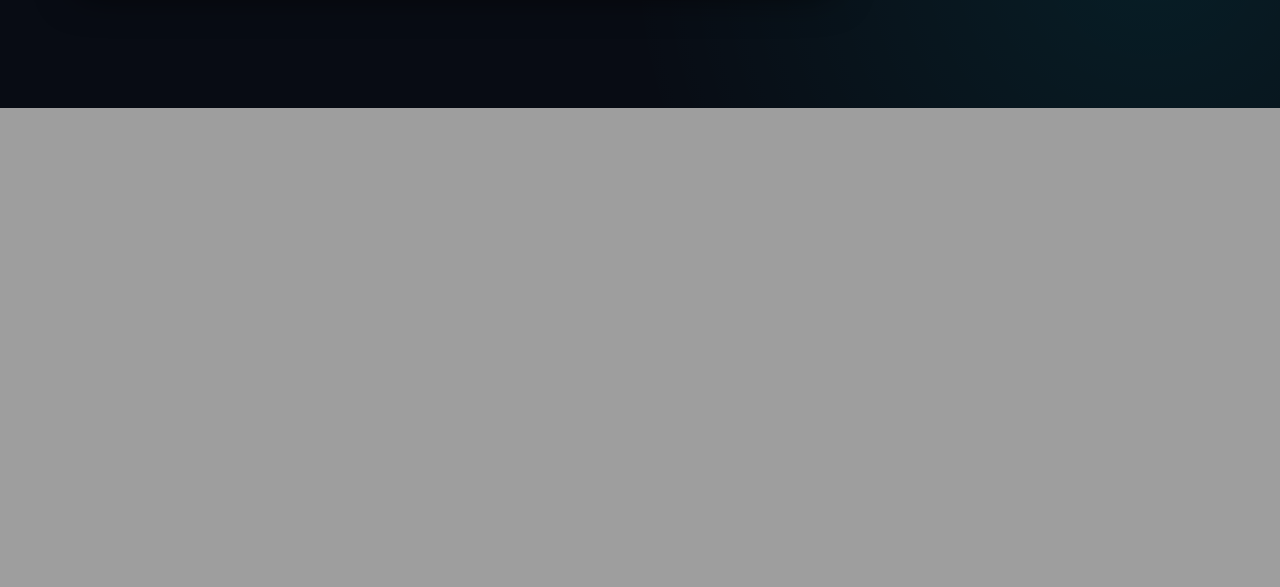
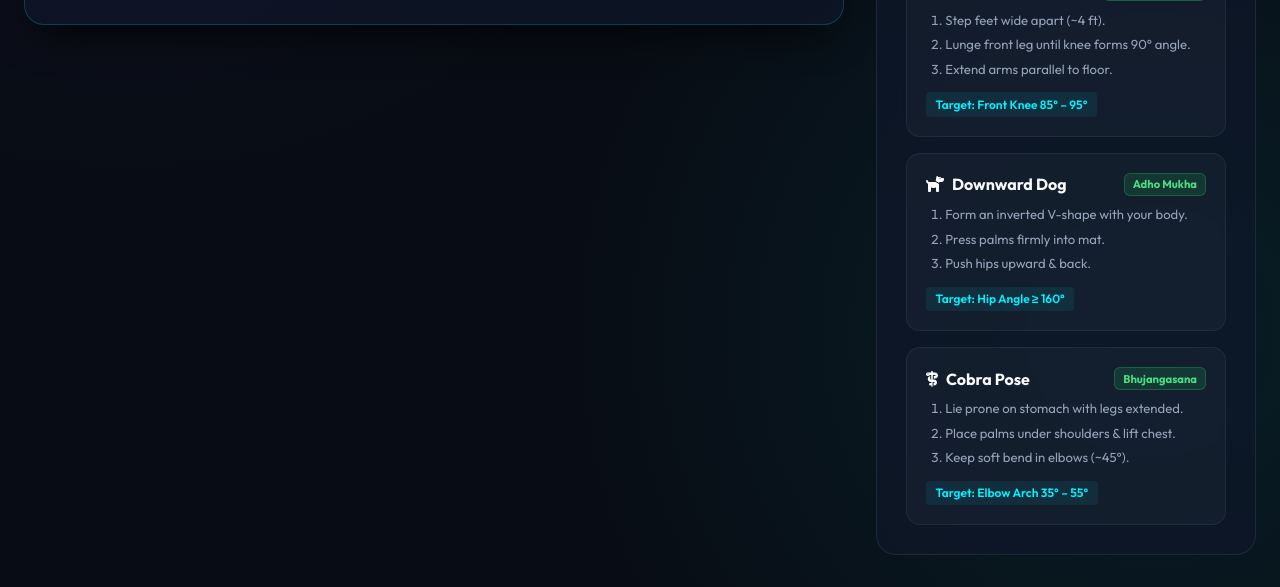
Before and after one commit to shivanshsenpai/Fitness_One, a Flask app: page /yoga-detection in a window 1280 px wide. Shown: the part 692-1279 px from the top of the page. Before the commit the page ends 800 px from the top, so only its background shows below. Run offline with Flask 3, Linux system fonts and the light colour scheme; some libraries are stand-ins or nearby versions.

Commit message:
Add step-by-step pose execution guides and real-time degree angle correction feedback with green indicator

```diff
--- a/app.py
+++ b/app.py
@@ -39,10 +39,11 @@
 
     return angle
 
-# Function to classify pose based on angles
+# Function to classify pose based on angles and generate real-time correction guidance
 def classifyPose(landmarks, output_image):
-    label = "Unknown Pose"
-    color = (0, 0, 255)
+    label = "Adjusting Position..."
+    feedback = "Step into frame to align posture"
+    color = (0, 165, 255) # Default Orange/Yellow
 
     if len(landmarks) == 0:
         return output_image, label
@@ -61,41 +62,107 @@
     left_ankle = landmarks[mp_pose.PoseLandmark.LEFT_ANKLE.value]
     right_ankle = landmarks[mp_pose.PoseLandmark.RIGHT_ANKLE.value]
 
-    # Calculate angles
+    # Calculate joint angles
     left_elbow_angle = calculateAngle(left_shoulder, left_elbow, left_wrist)
     right_elbow_angle = calculateAngle(right_shoulder, right_elbow, right_wrist)
     left_knee_angle = calculateAngle(left_hip, left_knee, left_ankle)
     right_knee_angle = calculateAngle(right_hip, right_knee, right_ankle)
     hip_angle = calculateAngle(left_shoulder, left_hip, left_knee)
 
-    # Pose Detection Logic
-    if 165 <= left_elbow_angle <= 195 and 165 <= right_elbow_angle <= 195:
-        label = 'T Pose'
-        color = (0, 255, 0)
+    # 1. T-Pose Classification & Corrections
+    if (140 <= left_elbow_angle <= 210) and (140 <= right_elbow_angle <= 210) and (hip_angle > 140):
+        if (165 <= left_elbow_angle <= 195) and (165 <= right_elbow_angle <= 195):
+            label = "T POSE - PERFECT!"
+            feedback = "PERFECT ALIGNMENT! (100% Correct)"
+            color = (0, 255, 0) # GREEN when correct
+        else:
+            label = "T POSE - ALIGNING"
+            color = (0, 215, 255) # Cyan/Yellow adjusting
+            corrections = []
+            if left_elbow_angle < 165:
+                corrections.append(f"Lift Left Arm UP by {int(180 - left_elbow_angle)}deg")
+            elif left_elbow_angle > 195:
+                corrections.append(f"Lower Left Arm DOWN by {int(left_elbow_angle - 180)}deg")
+            if right_elbow_angle < 165:
+                corrections.append(f"Lift Right Arm UP by {int(180 - right_elbow_angle)}deg")
+            elif right_elbow_angle > 195:
+                corrections.append(f"Lower Right Arm DOWN by {int(right_elbow_angle - 180)}deg")
+            feedback = " | ".join(corrections) if corrections else "Extend arms horizontally"
 
-    elif left_knee_angle < 100 or right_knee_angle < 100:
-        label = 'Tree Pose'
-        color = (255, 255, 0)
+    # 2. Tree Pose (Vrikshasana) Classification & Corrections
+    elif left_knee_angle < 110 or right_knee_angle < 110:
+        bent_knee_angle = left_knee_angle if left_knee_angle < 110 else right_knee_angle
+        straight_knee_angle = right_knee_angle if left_knee_angle < 110 else left_knee_angle
+        bent_leg_name = "Left" if left_knee_angle < 110 else "Right"
+        straight_leg_name = "Right" if left_knee_angle < 110 else "Left"
 
-    elif (80 <= left_knee_angle <= 100 or 80 <= right_knee_angle <= 100) and \
-         (165 <= left_elbow_angle <= 195 and 165 <= right_elbow_angle <= 195):
-        label = 'Warrior Pose'
-        color = (255, 165, 0)
+        if bent_knee_angle <= 90 and straight_knee_angle >= 160:
+            label = "TREE POSE - PERFECT!"
+            feedback = "EXCELLENT BALANCE! (100% Correct)"
+            color = (0, 255, 0) # GREEN when correct
+        else:
+            label = "TREE POSE - ALIGNING"
+            color = (0, 215, 255)
+            corrections = []
+            if bent_knee_angle > 90:
+                corrections.append(f"Tuck {bent_leg_name} Knee IN by {int(bent_knee_angle - 80)}deg")
+            if straight_knee_angle < 160:
+                corrections.append(f"Straighten {straight_leg_name} Standing Leg by {int(175 - straight_knee_angle)}deg")
+            feedback = " | ".join(corrections) if corrections else "Balance on single leg"
 
-    elif hip_angle > 150 and left_knee_angle > 150 and right_knee_angle > 150:
-        label = 'Downward Dog'
-        color = (0, 255, 255)
+    # 3. Warrior Pose (Virabhadrasana)
+    elif (70 <= left_knee_angle <= 110 or 70 <= right_knee_angle <= 110) and (150 <= left_elbow_angle <= 210):
+        front_knee_angle = left_knee_angle if left_knee_angle <= 110 else right_knee_angle
+        front_leg_name = "Left" if left_knee_angle <= 110 else "Right"
 
-    elif 30 <= left_elbow_angle <= 60 and 30 <= right_elbow_angle <= 60 and hip_angle > 150:
-        label = 'Cobra Pose'
-        color = (255, 0, 255)
+        if 85 <= front_knee_angle <= 95 and (165 <= left_elbow_angle <= 195):
+            label = "WARRIOR POSE - PERFECT!"
+            feedback = "STRONG STANCE! (100% Correct)"
+            color = (0, 255, 0) # GREEN
+        else:
+            label = "WARRIOR POSE - ALIGNING"
+            color = (0, 215, 255)
+            if front_knee_angle > 95:
+                feedback = f"Deepen {front_leg_name} Knee Bend DOWN by {int(front_knee_angle - 90)}deg"
+            elif front_knee_angle < 85:
+                feedback = f"Extend {front_leg_name} Knee OUT by {int(90 - front_knee_angle)}deg"
+            else:
+                feedback = "Keep arms level with shoulders"
 
-    elif abs(left_wrist[1] - left_ankle[1]) < 50 or abs(right_wrist[1] - right_ankle[1]) < 50:
-        label = 'Triangle Pose'
-        color = (0, 128, 255)
+    # 4. Downward Dog (Adho Mukha Svanasana)
+    elif hip_angle > 140 and left_knee_angle > 140 and right_knee_angle > 140:
+        if hip_angle >= 160:
+            label = "DOWNWARD DOG - PERFECT!"
+            feedback = "PERFECT V-SHAPE INVERT! (100% Correct)"
+            color = (0, 255, 0) # GREEN
+        else:
+            label = "DOWNWARD DOG - ALIGNING"
+            color = (0, 215, 255)
+            feedback = f"Push Hips UP & Back by {int(170 - hip_angle)}deg"
 
-    # Display pose name
-    cv2.putText(output_image, label, (10, 30), cv2.FONT_HERSHEY_PLAIN, 2, color, 2)
+    # 5. Cobra Pose (Bhujangasana)
+    elif 25 <= left_elbow_angle <= 65 and 25 <= right_elbow_angle <= 65:
+        if 35 <= left_elbow_angle <= 55:
+            label = "COBRA POSE - PERFECT!"
+            feedback = "CHEST LIFTED PERFECTLY! (100% Correct)"
+            color = (0, 255, 0) # GREEN
+        else:
+            label = "COBRA POSE - ALIGNING"
+            color = (0, 215, 255)
+            feedback = f"Adjust Elbow Arch by {int(abs(45 - left_elbow_angle))}deg"
+
+    # Render HUD overlay on video frame
+    h, w, _ = output_image.shape
+
+    # Top Status Box Banner
+    cv2.rectangle(output_image, (10, 10), (w - 10, 60), (10, 15, 25), -1)
+    cv2.rectangle(output_image, (10, 10), (w - 10, 60), color, 2)
+    cv2.putText(output_image, label, (25, 43), cv2.FONT_HERSHEY_SIMPLEX, 0.85, color, 2)
+
+    # Bottom Feedback Banner
+    cv2.rectangle(output_image, (10, h - 60), (w - 10, h - 10), (10, 15, 25), -1)
+    cv2.rectangle(output_image, (10, h - 60), (w - 10, h - 10), (255, 255, 255), 1)
+    cv2.putText(output_image, f"GUIDANCE: {feedback}", (25, h - 25), cv2.FONT_HERSHEY_SIMPLEX, 0.65, (255, 255, 255), 2)
 
     return output_image, label
 
--- a/templates/index.html
+++ b/templates/index.html
@@ -80,12 +80,12 @@
 
         /* Main Studio Workspace */
         .studio-container {
-            max-width: 1200px;
+            max-width: 1300px;
             margin: 2rem auto;
             padding: 0 1.5rem;
             width: 100%;
             display: grid;
-            grid-template-columns: 1fr 340px;
+            grid-template-columns: 1fr 380px;
             gap: 2rem;
             align-items: start;
         }
@@ -114,22 +114,22 @@
         }
 
         .live-badge {
-            background: rgba(239, 68, 68, 0.15);
-            border: 1px solid rgba(239, 68, 68, 0.3);
-            color: #ef4444;
-            padding: 0.25rem 0.75rem;
+            background: rgba(34, 197, 94, 0.15);
+            border: 1px solid rgba(34, 197, 94, 0.3);
+            color: #4ade80;
+            padding: 0.3rem 0.85rem;
             border-radius: 50px;
             font-size: 0.75rem;
             font-weight: 700;
             display: inline-flex;
             align-items: center;
-            gap: 6px;
+            gap: 8px;
         }
 
         .live-dot {
             width: 8px;
             height: 8px;
-            background: #ef4444;
+            background: #22c55e;
             border-radius: 50%;
             animation: pulse 1.5s infinite;
         }
@@ -142,7 +142,7 @@
         .video-wrapper {
             position: relative;
             width: 100%;
-            height: 480px;
+            height: 520px;
             background: #000;
             border-radius: 14px;
             overflow: hidden;
@@ -167,45 +167,84 @@
         .guide-card h3 {
             font-family: 'Space Grotesk', sans-serif;
             font-size: 1.2rem;
-            margin-bottom: 1.2rem;
+            margin-bottom: 0.5rem;
             color: var(--accent-cyan);
         }
 
-        .pose-list {
-            list-style: none;
+        .guide-subtitle {
+            font-size: 0.85rem;
+            color: var(--text-secondary);
+            margin-bottom: 1.5rem;
+        }
+
+        .pose-accordion {
             display: flex;
             flex-direction: column;
-            gap: 0.8rem;
+            gap: 1rem;
         }
 
-        .pose-item {
+        .pose-card {
             background: rgba(255, 255, 255, 0.03);
             border: 1px solid rgba(255, 255, 255, 0.06);
-            padding: 0.85rem 1rem;
-            border-radius: 12px;
-            display: flex;
-            align-items: center;
-            justify-content: space-between;
+            border-radius: 14px;
+            padding: 1.2rem;
             transition: all 0.3s ease;
         }
 
-        .pose-item:hover {
+        .pose-card:hover {
             border-color: rgba(0, 240, 255, 0.3);
             background: rgba(255, 255, 255, 0.05);
         }
 
-        .pose-name {
-            font-weight: 600;
-            font-size: 0.95rem;
+        .pose-card-header {
+            display: flex;
+            justify-content: space-between;
+            align-items: center;
+            margin-bottom: 0.6rem;
         }
 
-        .pose-tag {
-            font-size: 0.75rem;
+        .pose-title {
+            font-weight: 700;
+            font-size: 1rem;
+            display: flex;
+            align-items: center;
+            gap: 8px;
+        }
+
+        .pose-status-pill {
+            font-size: 0.7rem;
             font-weight: 700;
             padding: 0.2rem 0.5rem;
             border-radius: 6px;
-            background: rgba(139, 92, 246, 0.15);
-            color: var(--accent-purple);
+            background: rgba(34, 197, 94, 0.15);
+            border: 1px solid rgba(34, 197, 94, 0.3);
+            color: #4ade80;
+        }
+
+        .pose-steps {
+            font-size: 0.82rem;
+            color: var(--text-secondary);
+            line-height: 1.5;
+        }
+
+        .pose-steps ol {
+            padding-left: 1.2rem;
+            margin-top: 0.4rem;
+        }
+
+        .pose-steps li {
+            margin-bottom: 0.3rem;
+        }
+
+        .target-rule {
+            display: inline-block;
+            margin-top: 0.5rem;
+            font-size: 0.75rem;
+            font-weight: 600;
+            color: var(--accent-cyan);
+            background: rgba(0, 240, 255, 0.08);
+            padding: 0.2rem 0.6rem;
+            border-radius: 4px;
         }
 
         @media (max-width: 900px) {
@@ -213,7 +252,7 @@
                 grid-template-columns: 1fr;
             }
             .video-wrapper {
-                height: 340px;
+                height: 360px;
             }
         }
     </style>
@@ -229,9 +268,9 @@
     <div class="studio-container">
         <main class="viewport-card">
             <div class="camera-header">
-                <h2>MediaPipe AI Camera Feed</h2>
+                <h2>MediaPipe AI Pose Verification Feed</h2>
                 <div class="live-badge">
-                    <span class="live-dot"></span> LIVE DETECTOR
+                    <span class="live-dot"></span> REAL-TIME ANGLE HUD
                 </div>
             </div>
             <div class="video-wrapper">
@@ -240,29 +279,90 @@
         </main>
 
         <aside class="guide-card">
-            <h3>Supported Yoga Poses</h3>
-            <ul class="pose-list">
-                <li class="pose-item">
-                    <span class="pose-name"><i class="fa-solid fa-person-walking"></i> Warrior Pose</span>
-                    <span class="pose-tag">Virabhadrasana</span>
-                </li>
-                <li class="pose-item">
-                    <span class="pose-name"><i class="fa-solid fa-tree"></i> Tree Pose</span>
-                    <span class="pose-tag">Vrikshasana</span>
-                </li>
-                <li class="pose-item">
-                    <span class="pose-name"><i class="fa-solid fa-staff-snake"></i> Cobra Pose</span>
-                    <span class="pose-tag">Bhujangasana</span>
-                </li>
-                <li class="pose-item">
-                    <span class="pose-name"><i class="fa-solid fa-dog"></i> Downward Dog</span>
-                    <span class="pose-tag">Adho Mukha</span>
-                </li>
-                <li class="pose-item">
-                    <span class="pose-name"><i class="fa-solid fa-child-reaching"></i> T-Pose</span>
-                    <span class="pose-tag">Calibration</span>
-                </li>
-            </ul>
+            <h3>Pose Execution & Angle Rules</h3>
+            <p class="guide-subtitle">The HUD frame turns <strong style="color:#22c55e;">GREEN</strong> when pose alignment is 100% perfect, and displays exact degree adjustment commands when aligning.</p>
+
+            <div class="pose-accordion">
+                <!-- T Pose -->
+                <div class="pose-card">
+                    <div class="pose-card-header">
+                        <span class="pose-title"><i class="fa-solid fa-child-reaching text-cyan"></i> T-Pose</span>
+                        <span class="pose-status-pill">GREEN ON 180°</span>
+                    </div>
+                    <div class="pose-steps">
+                        <ol>
+                            <li>Stand straight with feet together.</li>
+                            <li>Lift both arms laterally until shoulder-height.</li>
+                            <li>Keep elbows straight at 180° horizontal angle.</li>
+                        </ol>
+                        <span class="target-rule">Target: Both Elbows 165° – 195°</span>
+                    </div>
+                </div>
+
+                <!-- Tree Pose -->
+                <div class="pose-card">
+                    <div class="pose-card-header">
+                        <span class="pose-title"><i class="fa-solid fa-tree text-green"></i> Tree Pose</span>
+                        <span class="pose-status-pill">Vrikshasana</span>
+                    </div>
+                    <div class="pose-steps">
+                        <ol>
+                            <li>Balance weight firmly on standing leg.</li>
+                            <li>Lift opposite foot and place on inner thigh.</li>
+                            <li>Keep standing knee locked at 180°.</li>
+                        </ol>
+                        <span class="target-rule">Target: Bent Knee ≤ 90°, Standing Knee ≥ 160°</span>
+                    </div>
+                </div>
+
+                <!-- Warrior Pose -->
+                <div class="pose-card">
+                    <div class="pose-card-header">
+                        <span class="pose-title"><i class="fa-solid fa-person-walking text-amber"></i> Warrior Pose</span>
+                        <span class="pose-status-pill">Virabhadrasana</span>
+                    </div>
+                    <div class="pose-steps">
+                        <ol>
+                            <li>Step feet wide apart (~4 ft).</li>
+                            <li>Lunge front leg until knee forms 90° angle.</li>
+                            <li>Extend arms parallel to floor.</li>
+                        </ol>
+                        <span class="target-rule">Target: Front Knee 85° – 95°</span>
+                    </div>
+                </div>
+
+                <!-- Downward Dog -->
+                <div class="pose-card">
+                    <div class="pose-card-header">
+                        <span class="pose-title"><i class="fa-solid fa-dog text-purple"></i> Downward Dog</span>
+                        <span class="pose-status-pill">Adho Mukha</span>
+                    </div>
+                    <div class="pose-steps">
+                        <ol>
+                            <li>Form an inverted V-shape with your body.</li>
+                            <li>Press palms firmly into mat.</li>
+                            <li>Push hips upward & back.</li>
+                        </ol>
+                        <span class="target-rule">Target: Hip Angle ≥ 160°</span>
+                    </div>
+                </div>
+
+                <!-- Cobra Pose -->
+                <div class="pose-card">
+                    <div class="pose-card-header">
+                        <span class="pose-title"><i class="fa-solid fa-staff-snake text-cyan"></i> Cobra Pose</span>
+                        <span class="pose-status-pill">Bhujangasana</span>
+                    </div>
+                    <div class="pose-steps">
+                        <ol>
+                            <li>Lie prone on stomach with legs extended.</li>
+                            <li>Place palms under shoulders & lift chest.</li>
+                            <li>Keep soft bend in elbows (~45°).</li>
+                        </ol>
+                        <span class="target-rule">Target: Elbow Arch 35° – 55°</span>
+                    </div>
+                </div>
+            </div>
         </aside>
     </div>
 </body>
```
